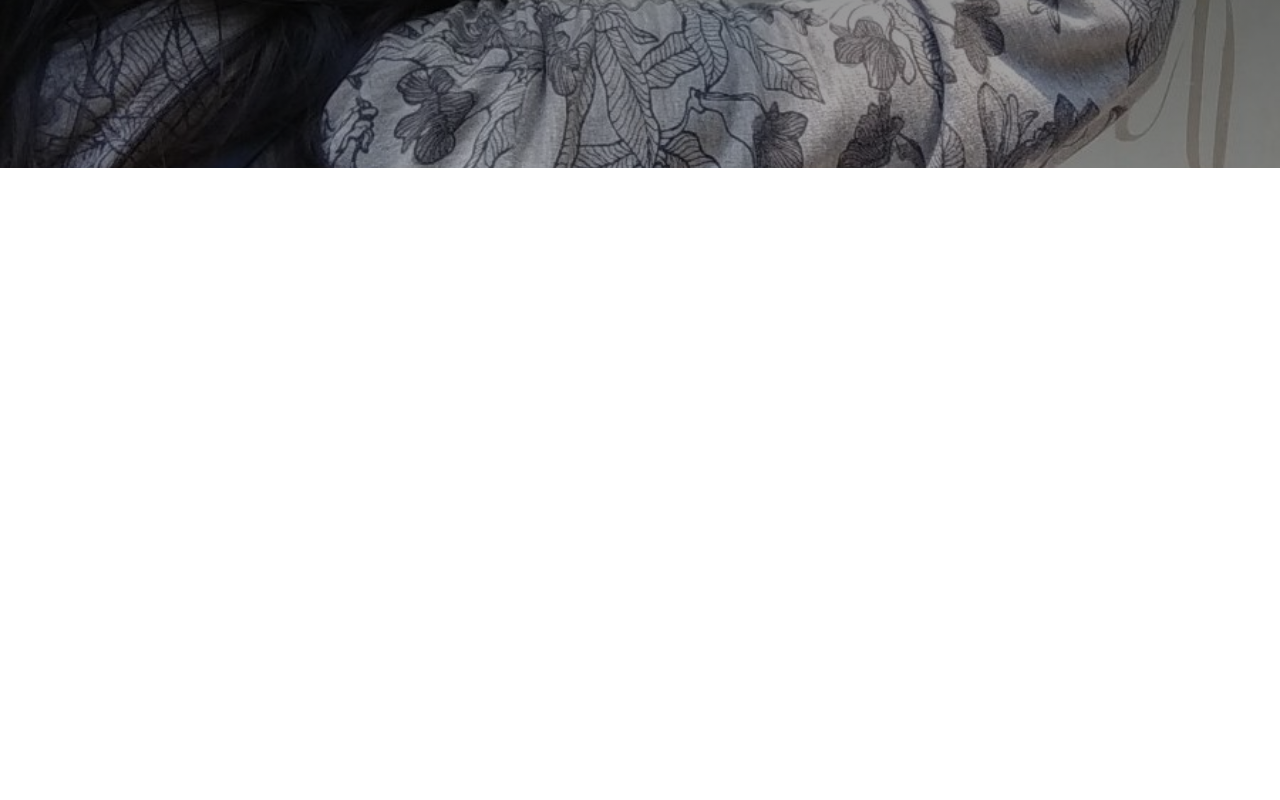
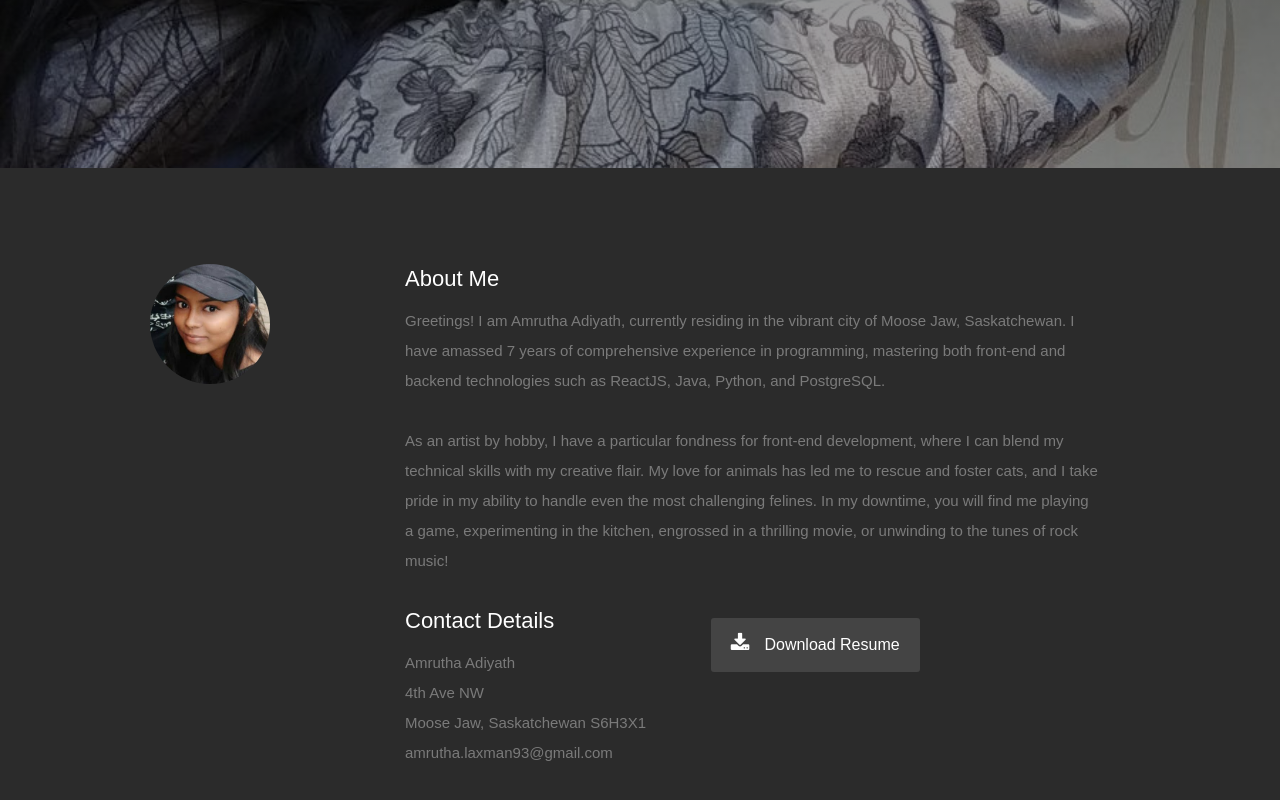
Before and after one commit to Amrutha-A-J/Amrutha-A-J.github.io, a React (Vite) app: page / in a window 1280 px wide. Shown: the part 632-1432 px from the top of the page. Before the commit the page ends 800 px from the top, so only its background shows below. Built offline with nearby package versions, Linux system fonts and the light colour scheme.

Commit message:
About section

```diff
--- a/src/App.tsx
+++ b/src/App.tsx
@@ -2,7 +2,7 @@ import { useEffect, useState } from 'react';
 import './App.css';
 import Header from './components/header/Header';
 // import Footer from './components/footer/Footer';
-// import About from './components/about/About';
+import About from './components/about/About';
 // import Resume from '../components/resume/Resume';
 // import Contact from './components/contact/Contact';
 // import Testimonials from './components/testimonials/Testimonials';
@@ -36,7 +36,8 @@ const App = () => {
 			{resumeData ? (
 				<>
 					<Header data={resumeData.main} />
-					{/* <About data={resumeData.main} />
+					<About data={resumeData.main} />
+					{/*
                     <Resume data={resumeData.resume} />
                     <Portfolio data={resumeData.portfolio} />
                     <Contact data={resumeData.main} />
--- /dev/null
+++ b/src/components/about/About.css
@@ -0,0 +1,87 @@
+#about {
+    background: #2b2b2b;
+    padding-top: 96px;
+    padding-bottom: 66px;
+    overflow: hidden;
+}
+
+#about a,
+#about a:visited {
+    color: #fff;
+}
+
+#about a:hover,
+#about a:focus {
+    color: #11abb0;
+}
+
+#about h2 {
+    font: 22px/30px "opensans-bold", sans-serif;
+    color: #fff;
+    margin-bottom: 12px;
+}
+
+#about p {
+    line-height: 30px;
+    color: #7a7a7a;
+}
+
+#about .profile-pic {
+    position: relative;
+    width: 120px;
+    height: 120px;
+    border-radius: 100%;
+}
+
+#about .contact-details {
+    width: 41.66667%;
+}
+
+#about .download {
+    width: 58.33333%;
+    padding-top: 6px;
+}
+
+#about .main-col {
+    padding-right: 5%;
+}
+
+#about .download .button {
+    margin-top: 6px;
+    background: #444;
+}
+
+#about .download .button:hover {
+    background: #fff;
+    color: #2b2b2b;
+}
+
+#about .download .button i {
+    margin-right: 15px;
+    font-size: 20px;
+}
+
+/* screenwidth less than 900px
+--------------------------------------------------------------------- */
+@media only screen and (max-width: 900px) {
+   #about .profile-pic {
+      width: 114px;
+      height: 114px;
+      margin-left: 12px;
+   }
+   #about .contact-details { width: 50%; }
+   #about .download { width: 50%; }
+}
+
+/* mobile wide/smaller tablets
+---------------------------------------------------------------------- */
+
+@media only screen and (max-width: 767px) {
+   #about .profile-pic { display: none; }
+   #about .download .button {
+      width: 100%;
+      text-align: center;
+      padding: 15px 20px;
+   }
+   #about .main-col { padding-right: 30px; }
+}
--- /dev/null
+++ b/src/components/about/About.tsx
@@ -0,0 +1,91 @@
+import React from 'react';
+import './About.css';
+
+interface Address {
+    street: string;
+    city: string;
+    state: string;
+    zip: string;
+}
+
+interface AboutProps {
+    data: {
+        name: string;
+        image: string;
+        bio: string;
+        bio_p: string;
+        address: Address;
+        phone: string;
+        email: string;
+        resumedownload: string;
+    };
+}
+
+const About: React.FC<AboutProps> = ({ data }) => {
+    const monthDiff = (dateFrom: Date, dateTo: Date): number => {
+        return (
+            (dateTo.getMonth() -
+                dateFrom.getMonth() +
+                12 * (dateTo.getFullYear() - dateFrom.getFullYear())) /
+            12
+        );
+    };
+
+    if (!data) return null;
+
+    const { name, image, bio, bio_p, address, email, resumedownload } = data;
+    const profilepic = `assets/img/${image}`;
+    const age = new Date().getFullYear() - 1993;
+    const experience = Math.round(monthDiff(new Date(2018, 3), new Date()));
+
+    const formattedBio = bio
+        .replace('{{AGE}}', age.toString())
+        .replace('{{EXPERIENCE}}', experience.toString());
+    const formattedBioP = bio_p
+        .replace('{{AGE}}', age.toString())
+        .replace('{{EXPERIENCE}}', experience.toString());
+
+    const { street, city, state, zip } = address;
+
+    return (
+        <section id="about">
+            <div className="row">
+                <div className="three columns">
+                    <img className="profile-pic" src={profilepic} alt={`${name} Profile Pic`} />
+                </div>
+                <div className="nine columns main-col">
+                    <h2>About Me</h2>
+
+                    <p>{formattedBio}</p>
+                    <p>{formattedBioP}</p>
+                    <div className="row">
+                        <div className="columns contact-details">
+                            <h2>Contact Details</h2>
+                            <p className="address">
+                                <span>{name}</span>
+                                <br />
+                                <span>
+                                    {street}
+                                    <br />
+                                    {city}, {state} {zip}
+                                </span>
+                                <br />
+                                <span>{email}</span>
+                            </p>
+                        </div>
+                        <div className="columns download">
+                            <p>
+                                <a href={resumedownload} className="button" download>
+                                    <i className="fa fa-download"></i>
+                                    Download Resume
+                                </a>
+                            </p>
+                        </div>
+                    </div>
+                </div>
+            </div>
+        </section>
+    );
+};
+
+export default About;
```
Also changed, not shown: public/assets/img/profilepic.jpg (added).
